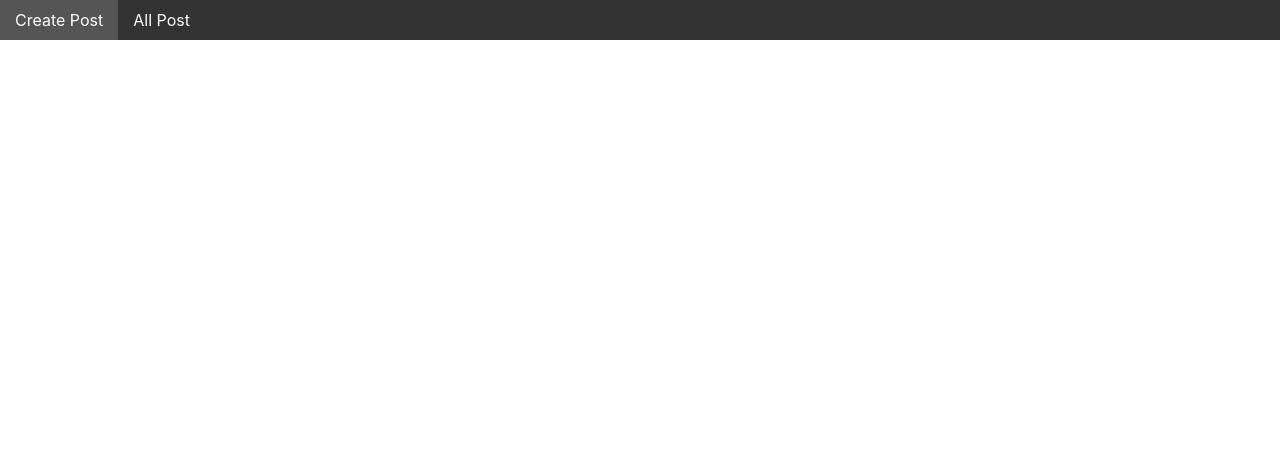
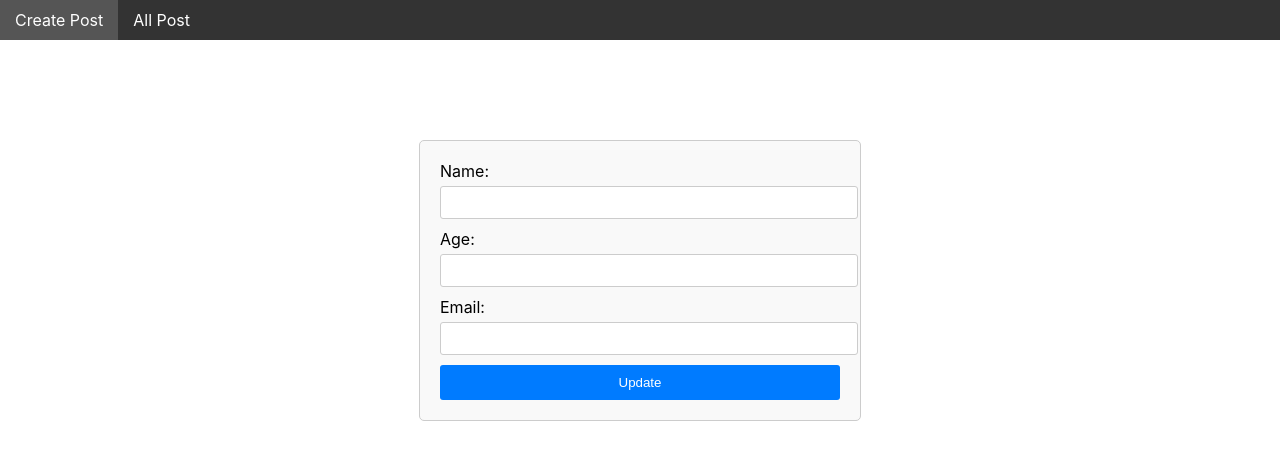
Before and after one commit to yuvraj0802/DeployMERN, a React (Create React App) app in the folder Frontend/myform/: page /EditPost/1 in a window 1280 px wide. Shown: the top 460 px of the page. Built offline with nearby package versions, Linux system fonts and the light colour scheme; no server answers.

Commit message:
final commit

```diff
--- a/Frontend/myform/src/AllPost.js
+++ b/Frontend/myform/src/AllPost.js
@@ -1,11 +1,15 @@
 import React, { useEffect, useState } from 'react'
 import axios from 'axios';
 import { BASE_URL } from './secrets';
+import { useNavigate } from 'react-router-dom';
+
 
 export default function AllPost() {
 
+  const Navigate = useNavigate();
+
   const [arr, arrset] = useState([]);
-  useEffect(() => {
+
   const fetchData = async () => {
     try {
       const response = await axios.get(`${BASE_URL}/user/getAllUsers`);
@@ -16,10 +20,27 @@ export default function AllPost() {
     }
   };
 
+  useEffect(() => {
+
     fetchData(); // Call the inner async function immediately
 
     // Since we are not using any dependencies, this effect doesn't need cleanup, so no return statement is needed.
   }, []);
+
+  async function deletePost(id) {
+    try {
+      const response = await axios.delete(`${BASE_URL}/user/${id}`);
+      console.log("Post delete sucessfully")
+      fetchData();
+    }
+    catch (err) {
+      console.error("Error data not delete:", err);
+    }
+  }
+
+  function handleEdit(id) {
+    Navigate(`/EditPost/${id}`)
+  }
 
   return (
     <div className='maindiv'>
@@ -30,8 +51,8 @@ export default function AllPost() {
             <h3>{item.email}</h3>
             <h3>{item.age}</h3>
             <div className='alignbutton'>
-              <button style={{ width: '80px', backgroundColor: 'skyBlue' }}>Edit</button>
-              <button style={{ width: '80px', backgroundColor: 'skyBlue' }}>Delete</button>
+              <button style={{ width: '80px', backgroundColor: 'skyBlue' }} onClick={()=>handleEdit(item._id)}>Edit</button>
+              <button style={{ width: '80px', backgroundColor: 'skyBlue' }} onClick={() => deletePost(item._id)}>Delete</button>
             </div>
           </div>
         )
--- a/Frontend/myform/src/App.js
+++ b/Frontend/myform/src/App.js
@@ -4,6 +4,8 @@ import { BrowserRouter, Routes, Route } from 'react-router-dom';
 import Navbar from './Navbar';
 import CreatePost from './CreatePost';
 import AllPost from './AllPost'
+import EditPost from './EditPost'
+
 function App() {
   return (
     <div className="App">
@@ -12,6 +14,7 @@ function App() {
           <Routes>
             <Route path="/" element={<CreatePost/>} />
             <Route path="/AllPost" element={<AllPost/>} />
+            <Route path="/EditPost/:id" element={<EditPost/>} />
           </Routes>
         </BrowserRouter>
     </div>
--- /dev/null
+++ b/Frontend/myform/src/EditPost.js
@@ -0,0 +1,97 @@
+import React, { useEffect, useState } from 'react'
+import axios from 'axios'
+// import { AuthContext } from './Context/AuthProvider';
+import { useNavigate, useParams } from 'react-router-dom';
+import { BASE_URL } from './secrets';
+
+export default function CreatePost() {
+    const Navigate = useNavigate();
+    //   const [arr, setArr] = useState([]);
+
+    const params = useParams();
+    const id = params.id;
+
+    const [formData, setFormData] = useState({
+        name: "",
+        age: "",
+        email: ""
+    });
+
+    useEffect(() => {
+        const fetchData = async () => {
+            try {
+                const response = await axios.get(`${BASE_URL}/user/${id}`);
+                //   console.log(response.data.data);
+                //   setArr([response?.data?.data]);
+                const userData = response.data.data;
+
+                // Update formData state by merging with the existing state
+                setFormData(prevData => ({
+                    ...prevData,
+                    name: userData.name,
+                    age: userData.age,
+                    email: userData.email
+                }));
+
+
+            } catch (error) {
+                console.error("Error in fetching data:", error);
+            }
+        };
+
+        fetchData();
+    }, [])
+
+
+
+    const handleChange = (e) => {
+        const { name, value } = e.target;
+        setFormData((prevdata) => ({ ...prevdata, [name]: value }));
+
+    };
+
+    const handleSubmit = async (e) => {
+        e.preventDefault();
+        // Add form submission logic here
+        console.log(formData);
+        await EditPost(formData.name, formData.age, formData.email);
+        Navigate('/AllPost')
+    };
+
+
+
+
+    async function EditPost(name, age, email) {
+        try {
+            const data = await axios.patch(`${BASE_URL}/user/${id}`, {
+                name: name,
+                age: age,
+                email: email
+            });
+            //   setIsError("");
+            console.log(data);
+        }
+        catch (err) {
+            //   setIsError(err);
+            console.log(err);
+        }
+    }
+
+    return (
+        <form onSubmit={handleSubmit} className='form-container'>
+            <div>
+                <label htmlFor="name">Name:</label>
+                <input type="text" id="name" name="name" value={formData.name} onChange={handleChange} />
+            </div>
+            <div>
+                <label htmlFor="age">Age:</label>
+                <input type="number" id="age" name="age" value={formData.age} onChange={handleChange} />
+            </div>
+            <div>
+                <label htmlFor="email">Email:</label>
+                <input type="email" id="email" name="email" value={formData.email} onChange={handleChange} />
+            </div>
+            <button type="submit">Update</button>
+        </form>
+    )
+}
--- a/Frontend/myform/src/secrets.js
+++ b/Frontend/myform/src/secrets.js
@@ -1 +1,3 @@
 export const BASE_URL = 'https://6603097a1392da7400a74b0f--helpful-blancmange-30b696.netlify.app'
+
+// export const BASE_URL = 'http://localhost:4000'
```
Also changed, not shown: 1 other file (tests, documents, lock files or other folders). Lines whose indentation alone changed are shown as unchanged.
